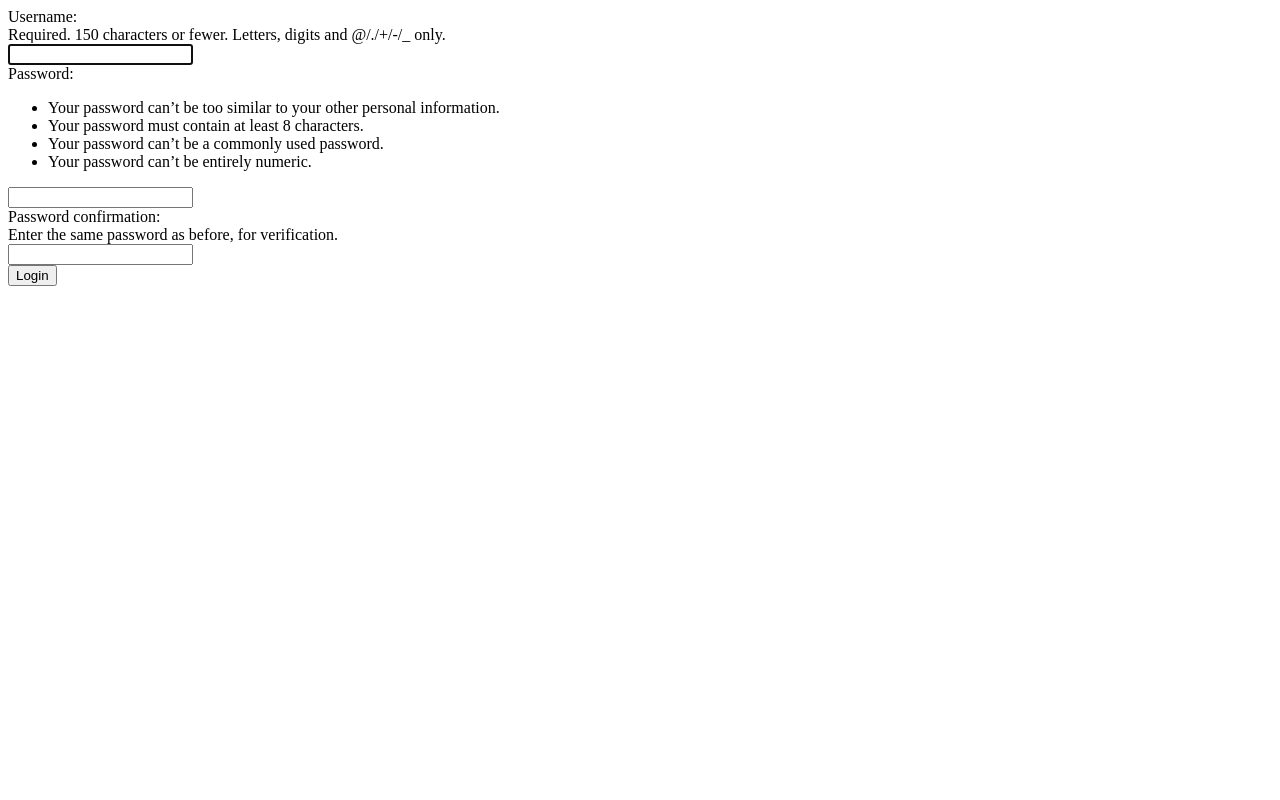
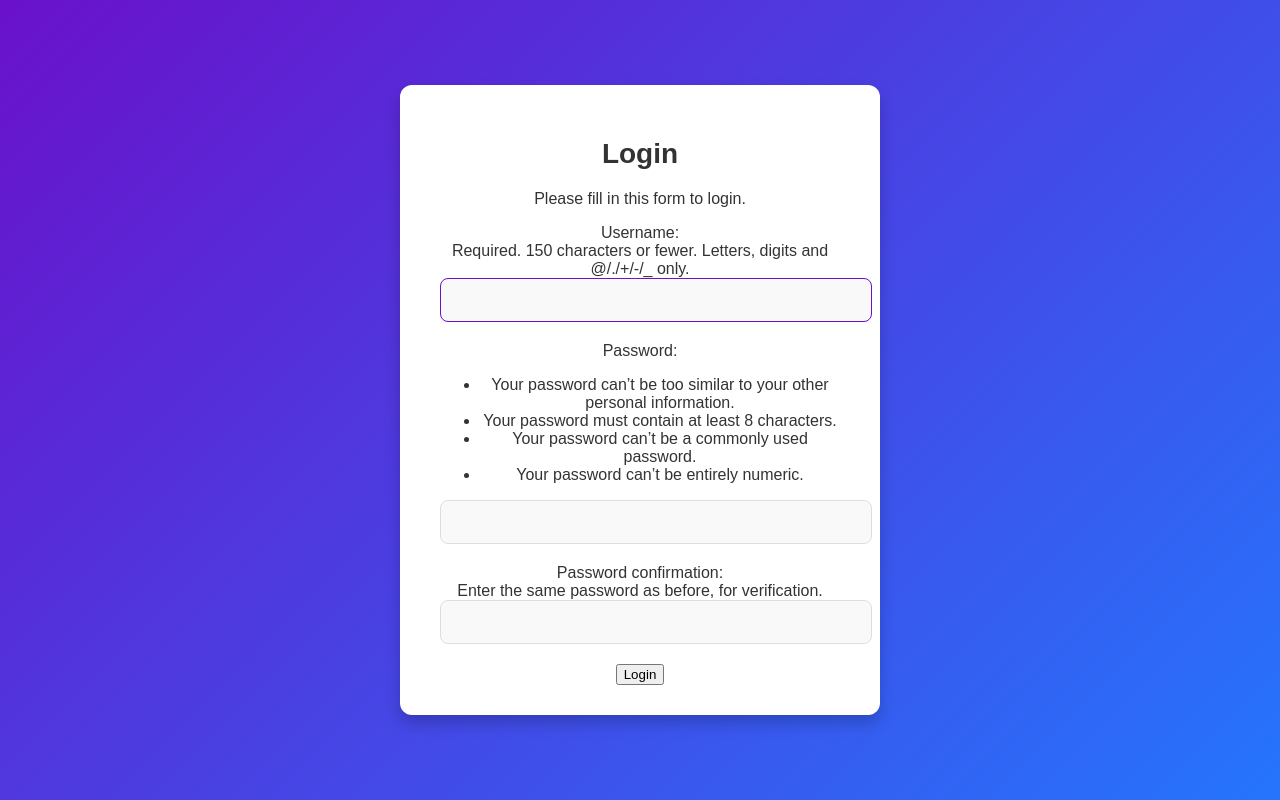
Before and after one commit to manmohanaeir1/Django-login-signup, a Django app: page /signup/ in a window 1280 px wide. Run offline with Django 5.2, Linux system fonts and the light colour scheme.

Commit message:
style added and static folder structure

```diff
--- a/LoginSignup/LoginSignup/settings.py
+++ b/LoginSignup/LoginSignup/settings.py
@@ -118,6 +118,7 @@ USE_TZ = True
 # https://docs.djangoproject.com/en/5.1/howto/static-files/
 
 STATIC_URL = 'static/'
+STATICFILES_DIRS = [BASE_DIR / "static"]
 
 # Default primary key field type
 # https://docs.djangoproject.com/en/5.1/ref/settings/#default-auto-field
--- a/LoginSignup/LoginSignup/urls.py
+++ b/LoginSignup/LoginSignup/urls.py
@@ -16,8 +16,10 @@ Including another URLconf
 """
 from django.contrib import admin
 from django.urls import path , include
+from django.conf import settings
+from django.conf.urls.static import static
 
 urlpatterns = [
     path('admin/', admin.site.urls),
     path('', include(("base.urls", "base"),"base")),
-]
+] + static(settings.MEDIA_URL, document_root=settings.MEDIA_ROOT)
--- /dev/null
+++ b/LoginSignup/base/static/css/style.css
@@ -0,0 +1,100 @@
+/* General body styling */
+
+body {
+    font-family: 'Arial', sans-serif;
+    background: linear-gradient(135deg, #6a11cb, #2575fc);
+    margin: 0;
+    padding: 0;
+    display: flex;
+    justify-content: center;
+    align-items: center;
+    height: 100vh;
+    color: #ffffff;
+}
+
+
+/* Login form container */
+
+.login-form {
+    background: #ffffff;
+    padding: 30px 40px;
+    border-radius: 12px;
+    box-shadow: 0 8px 15px rgba(0, 0, 0, 0.2);
+    width: 100%;
+    max-width: 400px;
+    text-align: center;
+    color: #333333;
+}
+
+
+/* Form heading */
+
+.login-form h2 {
+    margin-bottom: 20px;
+    font-size: 28px;
+    font-weight: bold;
+    color: #333333;
+}
+
+
+/* Input fields */
+
+.login-form input[type="text"],
+.login-form input[type="password"] {
+    width: 100%;
+    padding: 12px 15px;
+    margin-bottom: 20px;
+    border: 1px solid #dddddd;
+    border-radius: 8px;
+    font-size: 16px;
+    background: #f9f9f9;
+    transition: border-color 0.3s ease;
+}
+
+.login-form input[type="text"]:focus,
+.login-form input[type="password"]:focus {
+    border-color: #6a11cb;
+    outline: none;
+}
+
+
+/* Submit button */
+
+.login-form button {
+    width: 100%;
+    padding: 12px 15px;
+    background: linear-gradient(135deg, #6a11cb, #2575fc);
+    color: #ffffff;
+    border: none;
+    border-radius: 8px;
+    font-size: 16px;
+    font-weight: bold;
+    cursor: pointer;
+    transition: background 0.3s ease, transform 0.2s ease;
+}
+
+.login-form button:hover {
+    background: linear-gradient(135deg, #5a0fbf, #1e63e0);
+    transform: translateY(-2px);
+}
+
+.login-form button:active {
+    transform: translateY(0);
+}
+
+
+/* Links */
+
+.login-form a {
+    display: inline-block;
+    margin-top: 15px;
+    color: #6a11cb;
+    text-decoration: none;
+    font-size: 14px;
+    transition: color 0.3s ease;
+}
+
+.login-form a:hover {
+    color: #2575fc;
+    text-decoration: underline;
+}
--- a/LoginSignup/base/templates/base.html
+++ b/LoginSignup/base/templates/base.html
@@ -1 +1,16 @@
-{% block content  %}{% endblock content  %}
+
+<!DOCTYPE html>
+
+<html>
+    <head>
+
+        {% load static %}
+        <link rel="stylesheet" href="{% static 'css/style.css' %}">
+    </head>
+
+    <body>
+        {% block content  %}{% endblock content  %}
+
+
+     </body>
+</html>
--- a/LoginSignup/base/templates/registration/signup.html
+++ b/LoginSignup/base/templates/registration/signup.html
@@ -1,11 +1,13 @@
 {% extends "base.html" %}
 
 {% block content  %}
-
+<div class="login-form">
+    <h2>Login</h2>
+    <p>Please fill in this form to login.</p>
 <form action="" method="POST">
     {% csrf_token %} {{ form }}
     <input type="submit" value="Login">
 
 </form>
-
-{% endblock content  %}
+</div>
+{% endblock %}
--- a/LoginSignup/base/urls.py
+++ b/LoginSignup/base/urls.py
@@ -1,6 +1,8 @@
 from django.urls import path , include
 from .views import authView
 from .views import home
+
+
 
 urlpatterns = [
 
```
Also changed, not shown: LoginSignup/base/templates/registration/login.html (+6 -2 lines), LoginSignup/db.sqlite3.
